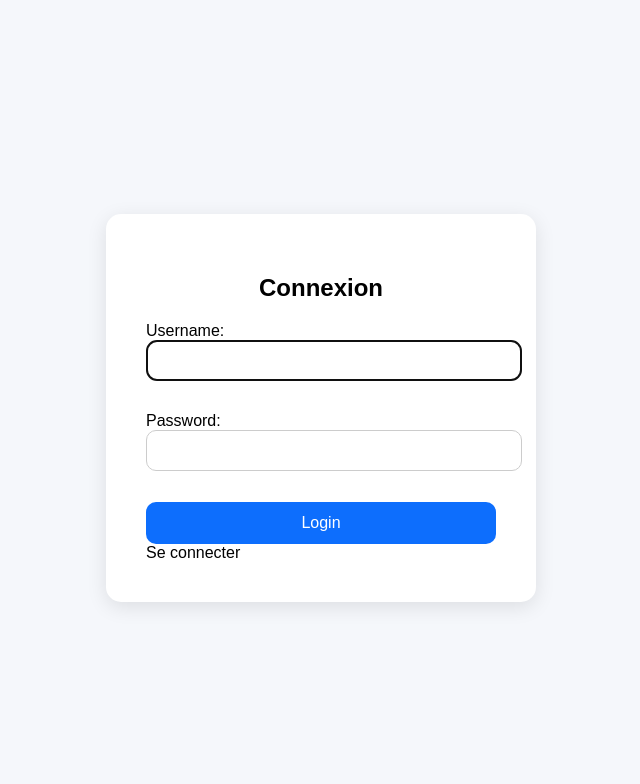
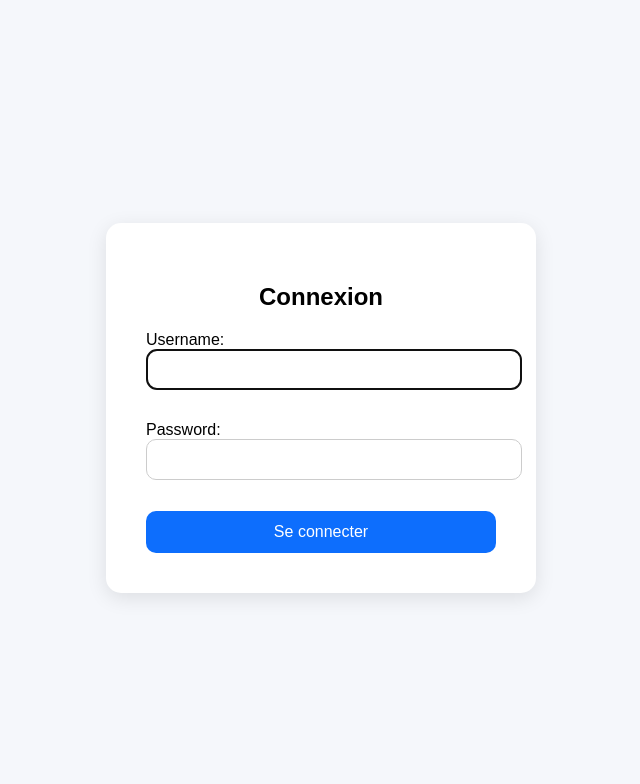
Before and after one commit to kouakouboulv-lab/Dgfs-services, a Django app: page /accounts/login/ in a window 1280 px wide. Shown: the top 784 px of the page, without its empty margins (319-959 px from the left). Run offline with Django 5.2, Linux system fonts and the light colour scheme.

Commit message:
fix login template

```diff
--- a/gestion/templates/registration/login.html
+++ b/gestion/templates/registration/login.html
@@ -60,12 +60,11 @@
     <h2>Connexion</h2>
 
     <form method="POST">
-
         {% csrf_token %}
 
         {{ form.as_p }}
 
-        <button type="submit">Login</button>
+        <button type="submit">
             Se connecter
         </button>
 
```
